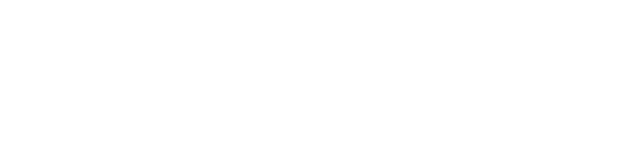
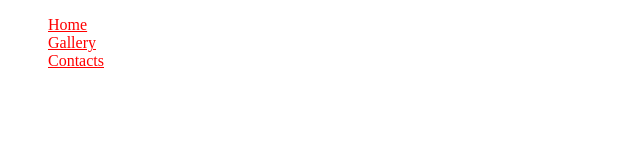
Before and after one commit to ididmitrov/QA-SEPT-2024, a plain HTML site: page index.html in a window 1280 px wide. Shown: the whole page, without its empty margins (0-640 px from the left). Drawn offline with Linux system fonts and the light colour scheme.

Commit message:
Add navigation and remove meta tag

```diff
--- a/index.html
+++ b/index.html
@@ -2,11 +2,16 @@
 <html lang="en">
 <head>
     <meta charset="UTF-8">
-    <meta name="viewport" content="width=device-width, initial-scale=1.0">
     <title>Document</title>
     <link rel="stylesheet" href="./style.css">
 </head>
 <body>
-
+    <nav>
+        <ul>
+            <li><a href="">Home</a></li>
+            <li><a href="">Gallery</a></li>
+            <li><a href="">Contacts</a></li>
+        </ul>
+    </nav>
 </body>
 </html>
--- a/style.css
+++ b/style.css
@@ -1,3 +1,6 @@
 *{
   color:red;
 }
+li{
+  list-style-type: none;
+}
```
